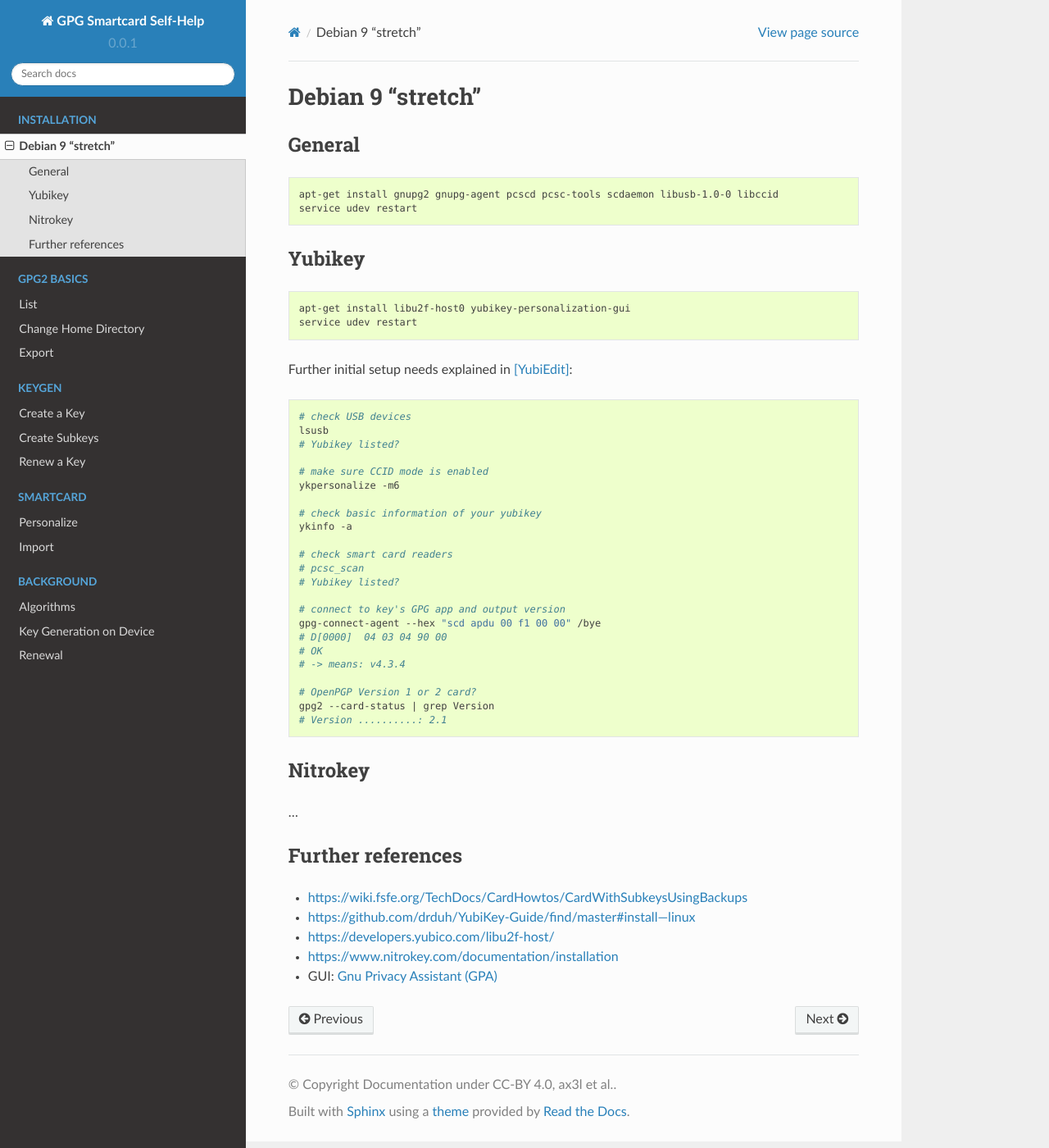
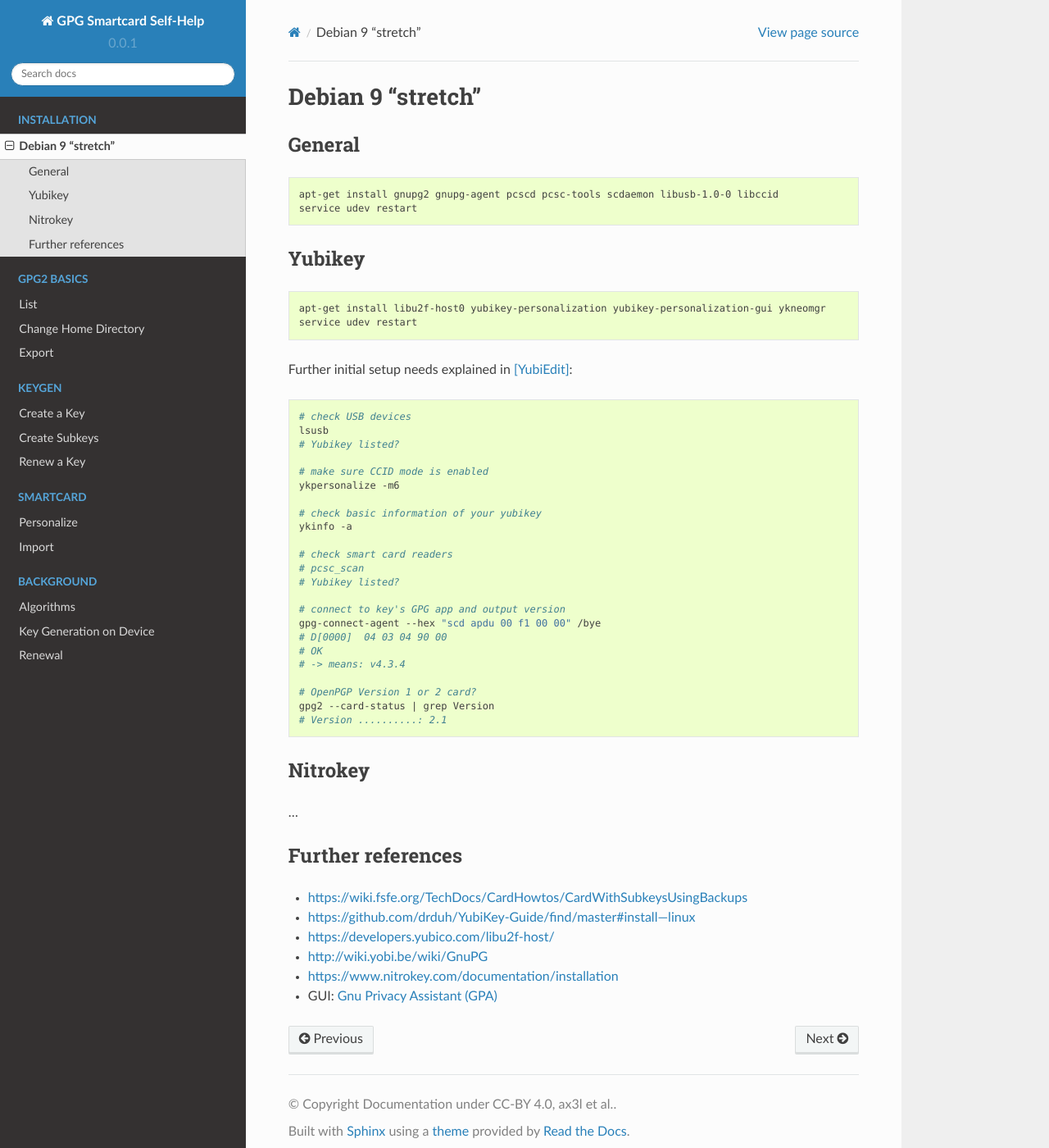
Before and after one commit to ax3l/gpg_smartcard, a Sphinx documentation site: the page built from source/install/debian.rst, in a window 1280 px wide and 1400 px high. Shown: the whole window at 82% size. Built offline with Sphinx 7.4.7 and the Read the Docs theme 2.0.0, drawn with Linux system fonts in a browser that asks for light colours.

Commit message:
Install: ykneomgr

```diff
--- a/source/install/debian.rst
+++ b/source/install/debian.rst
@@ -16,7 +16,7 @@
 
 .. code:: bash
 
-   apt-get install libu2f-host0 yubikey-personalization-gui
+   apt-get install libu2f-host0 yubikey-personalization yubikey-personalization-gui ykneomgr
    service udev restart
 
 Further initial setup needs explained in [YubiEdit]_:
@@ -58,5 +58,6 @@
 * https://wiki.fsfe.org/TechDocs/CardHowtos/CardWithSubkeysUsingBackups
 * https://github.com/drduh/YubiKey-Guide/find/master#install---linux
 * https://developers.yubico.com/libu2f-host/
+* http://wiki.yobi.be/wiki/GnuPG
 * https://www.nitrokey.com/documentation/installation
 * GUI: `Gnu Privacy Assistant (GPA) <https://www.nitrokey.com/setup-gnu-privacy-assistant-gpa>`_
```
